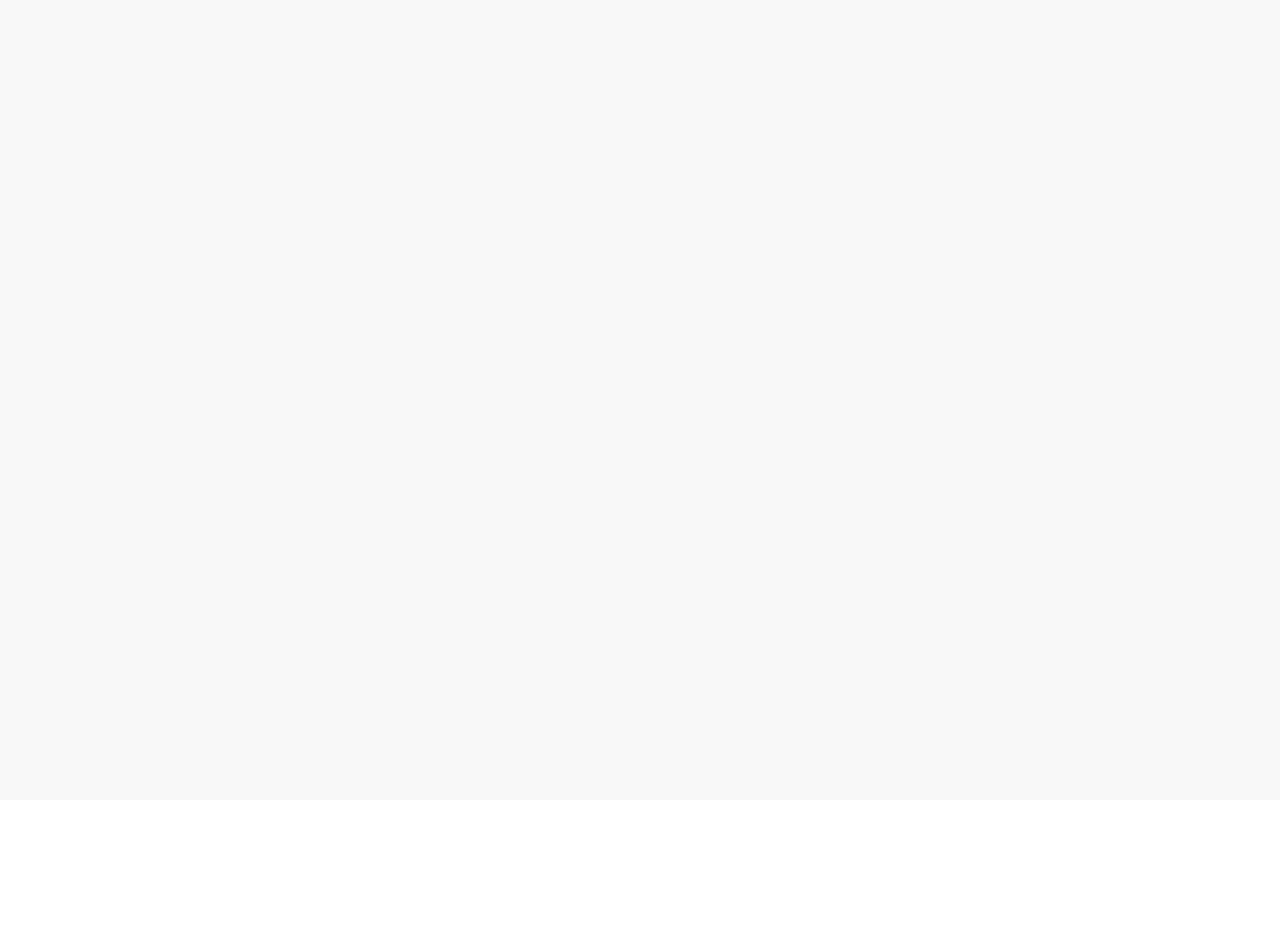
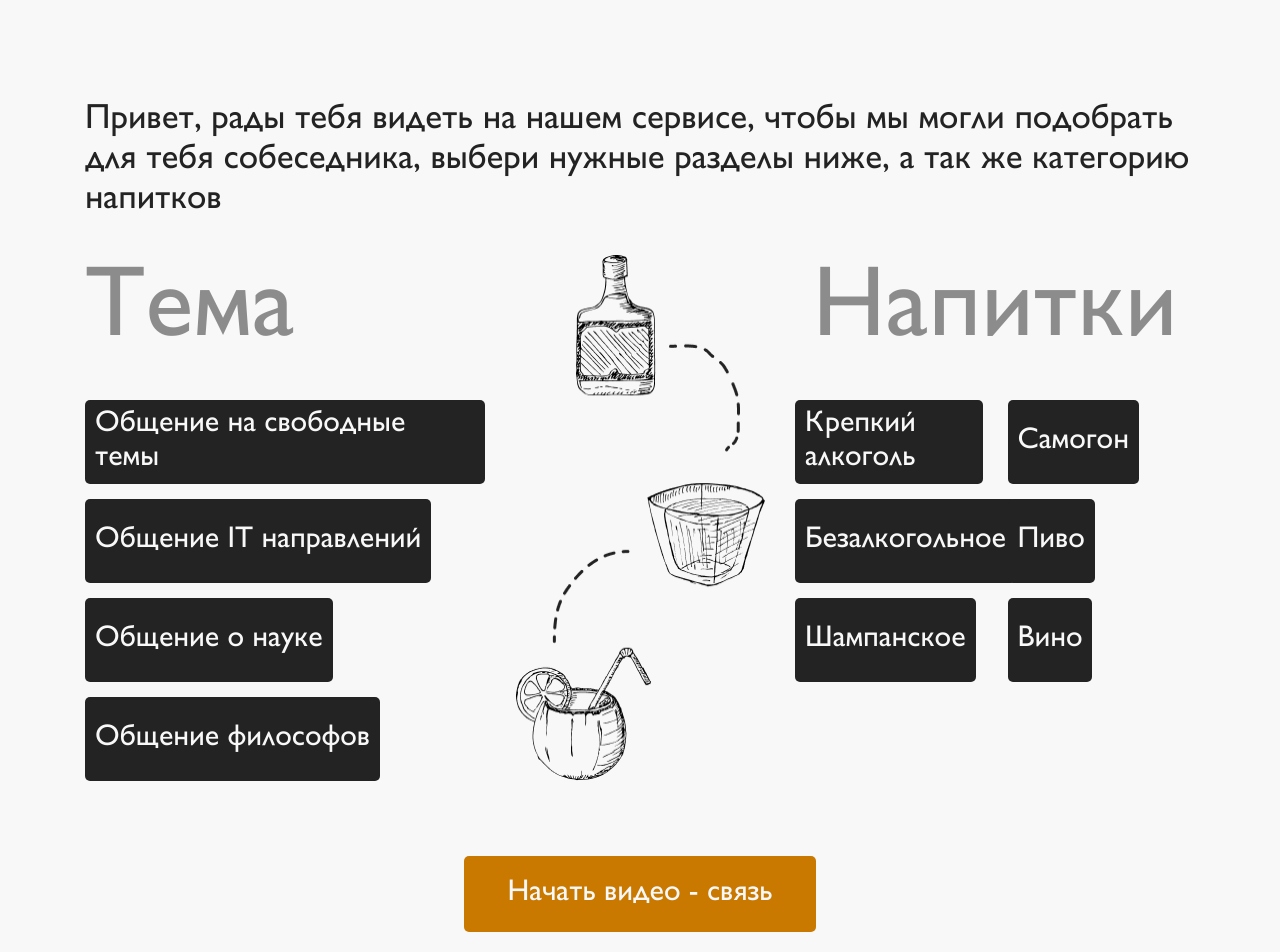
Before and after one commit to StasKudinow/drink-and-talk_frontend, a React (Create React App) app: page /categories in a window 1280 px wide. Shown: the top 952 px of the page. Before the commit the page ends 800 px from the top, so only its background shows below. Built offline with nearby package versions, Linux system fonts and the light colour scheme.

Commit message:
Categories page v1.0

```diff
--- a/src/components/App.js
+++ b/src/components/App.js
@@ -1,6 +1,7 @@
 import { Switch, Route } from "react-router-dom"
 
 import Main from "./Main"
+import Categories from "./Categories"
 
 function App() {
 
@@ -12,6 +13,10 @@ function App() {
           <Main />
         </Route>
 
+        <Route path="/categories">
+          <Categories />
+        </Route>
+
       </Switch>
     </div>
   )
--- a/src/components/Button.js
+++ b/src/components/Button.js
@@ -6,12 +6,12 @@ function Button(props) {
       w-[352px]
       h-[76px]
       ${props.buttonColor}
-      hover:bg-white
+      ${props.buttonHover}
       font-normal
       text-h3-web
       leading-[34px]
       ${props.buttonTextColor}
-      hover:text-black
+      ${props.buttonHoverText}
       rounded-default
       z-10
       active:shadow-button-shadow
--- /dev/null
+++ b/src/components/Categories.js
@@ -0,0 +1,69 @@
+import categoriesImage from "../images/categories-image.png"
+
+import Selector from "./Selector"
+import Button from "./Button"
+
+function Categories() {
+
+  return (
+    <main className="container mx-auto max-w-[1110px] flex flex-col items-center pt-20 pb-28">
+      <h2 className="mb-7 text-h2-mob leading-h2-web text-black">
+        Привет, рады тебя видеть на нашем сервисе, чтобы мы могли подобрать
+        для тебя собеседника, выбери нужные разделы ниже, а так же категорию
+        напитков
+      </h2>
+      <div className="w-[1110px] flex flex-row justify-between mb-15">
+        <div className="max-w-80">
+          <h3 className="mb-6 font-normal text-[100px] leading-[115px] text-black opacity-50">Тема</h3>
+          <ul className="grid justify-items-start gap-3">
+            <li>
+              <Selector text="Общение на свободные темы" />
+            </li>
+            <li>
+              <Selector text="Общение IT направлений" />
+            </li>
+            <li>
+              <Selector text="Общение о науке" />
+            </li>
+            <li>
+              <Selector text="Общение философов" />
+            </li>
+          </ul>
+        </div>
+        <img src={categoriesImage} alt="categories" />
+        <div className="max-w-80">
+          <h3 className="mb-6 font-normal text-[100px] leading-[115px] text-black text-center opacity-50">Напитки</h3>
+          <ul className="grid grid-cols-2 justify-items-start gap-x-5 gap-y-3">
+            <li>
+              <Selector text="Крепкий алкоголь" />
+            </li>
+            <li>
+              <Selector text="Самогон" />
+            </li>
+            <li>
+              <Selector text="Безалкогольное" />
+            </li>
+            <li>
+              <Selector text="Пиво" />
+            </li>
+            <li>
+              <Selector text="Шампанское" />
+            </li>
+            <li>
+              <Selector text="Вино" />
+            </li>
+          </ul>
+        </div>
+      </div>
+      <Button
+        buttonColor="bg-orange"
+        buttonTextColor="text-white"
+        buttonHover="hover:opacity-50"
+        buttonText="Начать видео - связь"
+        buttonHoverText="hover:text-white"
+      />
+    </main>
+  )
+}
+
+export default Categories
--- a/src/components/Promo.js
+++ b/src/components/Promo.js
@@ -19,7 +19,9 @@ function Promo() {
         <Button
           buttonColor="bg-black"
           buttonTextColor="text-white"
+          buttonHover="hover:bg-white"
           buttonText="Начать видео - связь"
+          buttonHoverText="hover:text-black"
         />
       </div>
       <img src={mainImage} alt="main" />
--- /dev/null
+++ b/src/components/Selector.js
@@ -0,0 +1,9 @@
+function Selector(props) {
+  return (
+    <div className="h-[84px] px-2 flex justify-center items-center bg-black rounded-default">
+      <p className="font-normal text-h3-web leading-[34px] text-white">{props.text}</p>
+    </div>
+  )
+}
+
+export default Selector
--- a/tailwind.config.js
+++ b/tailwind.config.js
@@ -28,6 +28,7 @@ module.exports = {
       '0': '0',
       '20': '0.2',
       '40': '0.4',
+      '50': '0.5',
       '60': '0.6',
       '80': '0.8',
       '100': '1',
```
Also changed, not shown: src/images/categories-image.png (added).
